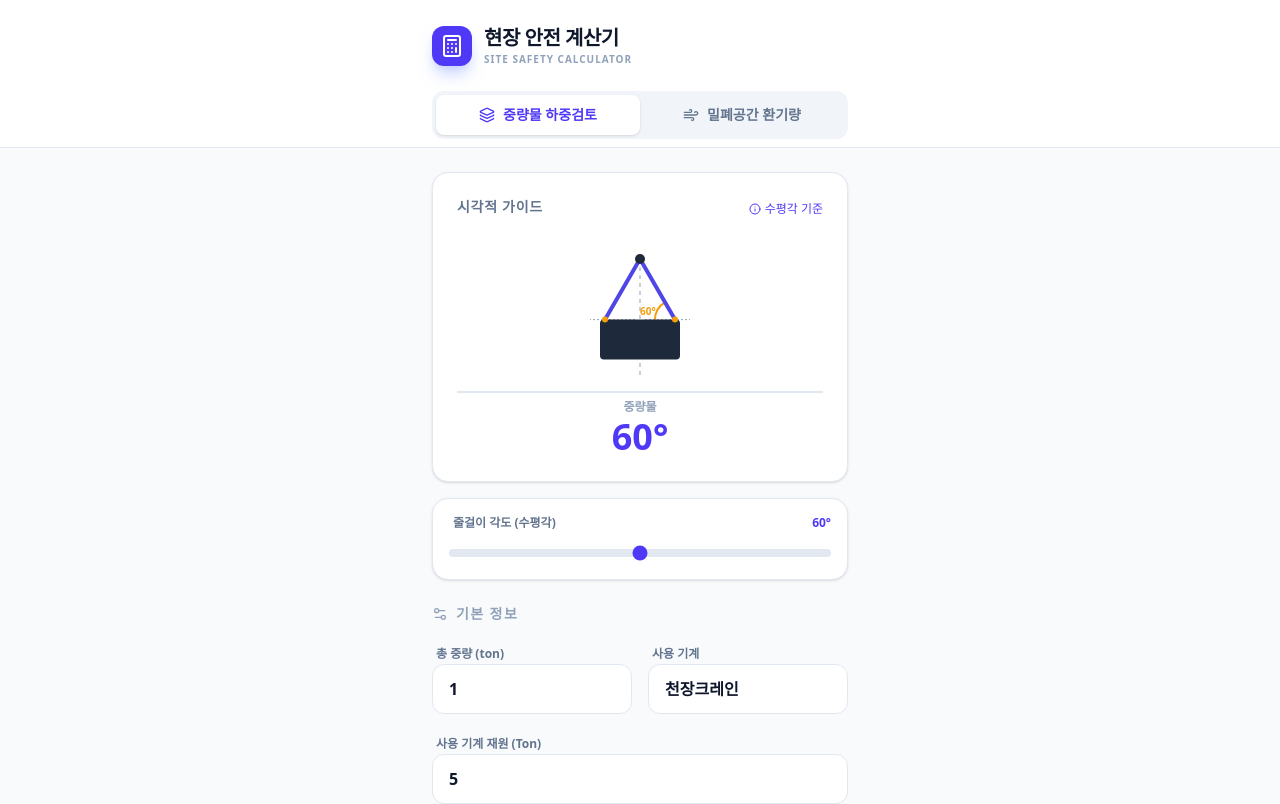
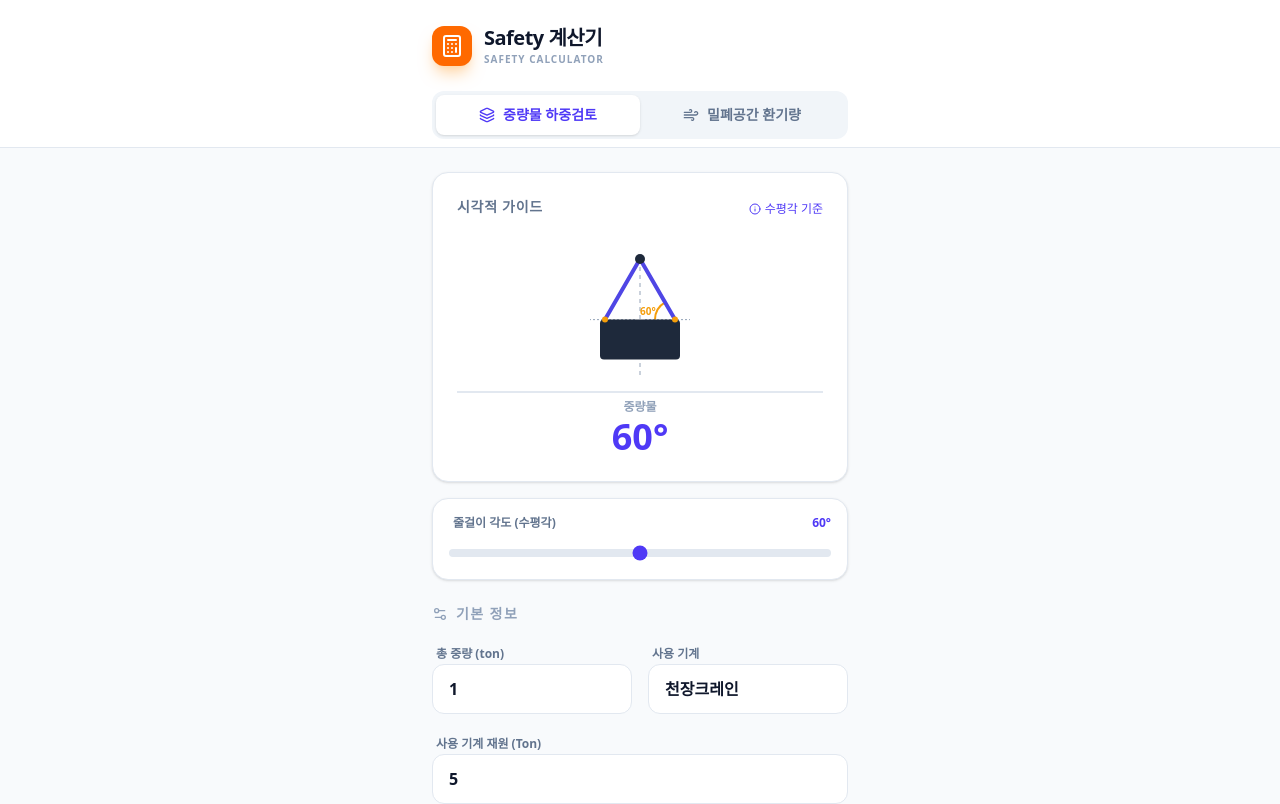
Before and after one commit to ghcks517-del/safety, a React (Vite) app: page / in a window 1280 px wide. Shown: the top 804 px of the page. Built offline with nearby package versions, Linux system fonts and the light colour scheme.

Commit message:
Add files via upload

```diff
--- a/index.html
+++ b/index.html
@@ -3,14 +3,14 @@
   <head>
     <meta charset="UTF-8" />
     <meta name="viewport" content="width=device-width, initial-scale=1.0" />
-    <title>중량물 하중 계산기</title>
+    <title>Safety 계산기</title>
 
     <!-- PWA & Mobile Icons -->
     <link rel="manifest" href="/manifest.json" />
-    <meta name="theme-color" content="#4f46e5" />
+    <meta name="theme-color" content="#f97316" />
     <meta name="apple-mobile-web-app-capable" content="yes" />
     <meta name="apple-mobile-web-app-status-bar-style" content="default" />
-    <meta name="apple-mobile-web-app-title" content="하중계산기" />
+    <meta name="apple-mobile-web-app-title" content="Safety계산기" />
 
     <!-- iOS Icon -->
     <link rel="apple-touch-icon" href="/icon.svg" />
--- a/metadata.json
+++ b/metadata.json
@@ -1,5 +1,5 @@
 {
-  "name": "현장 안전 계산기",
-  "description": "중량물 하중검토 및 밀폐공간 환기량 계산을 위한 현장 안전 계산기입니다.",
+  "name": "Safety 계산기",
+  "description": "중량물 하중검토 및 밀폐공간 환기량 계산을 위한 Safety 계산기입니다.",
   "requestFramePermissions": []
 }
--- a/src/App.tsx
+++ b/src/App.tsx
@@ -189,12 +189,12 @@ export default function App() {
       <header className="bg-white border-b border-slate-200 sticky top-0 z-50">
         <div className="max-w-md mx-auto px-4 pt-6 pb-2">
           <div className="flex items-center gap-3 mb-6">
-            <div className="bg-indigo-600 p-2 rounded-xl shadow-lg shadow-indigo-200">
+            <div className="bg-orange-500 p-2 rounded-xl shadow-lg shadow-orange-200">
               <Calculator className="w-6 h-6 text-white" />
             </div>
             <div>
-              <h1 className="text-xl font-black text-slate-900 tracking-tight">현장 안전 계산기</h1>
-              <p className="text-[10px] font-bold text-slate-400 uppercase tracking-widest">Site Safety Calculator</p>
+              <h1 className="text-xl font-black text-slate-900 tracking-tight">Safety 계산기</h1>
+              <p className="text-[10px] font-bold text-slate-400 uppercase tracking-widest">Safety Calculator</p>
             </div>
           </div>
 
```
Also changed, not shown: public/icon.svg, public/manifest.json.
